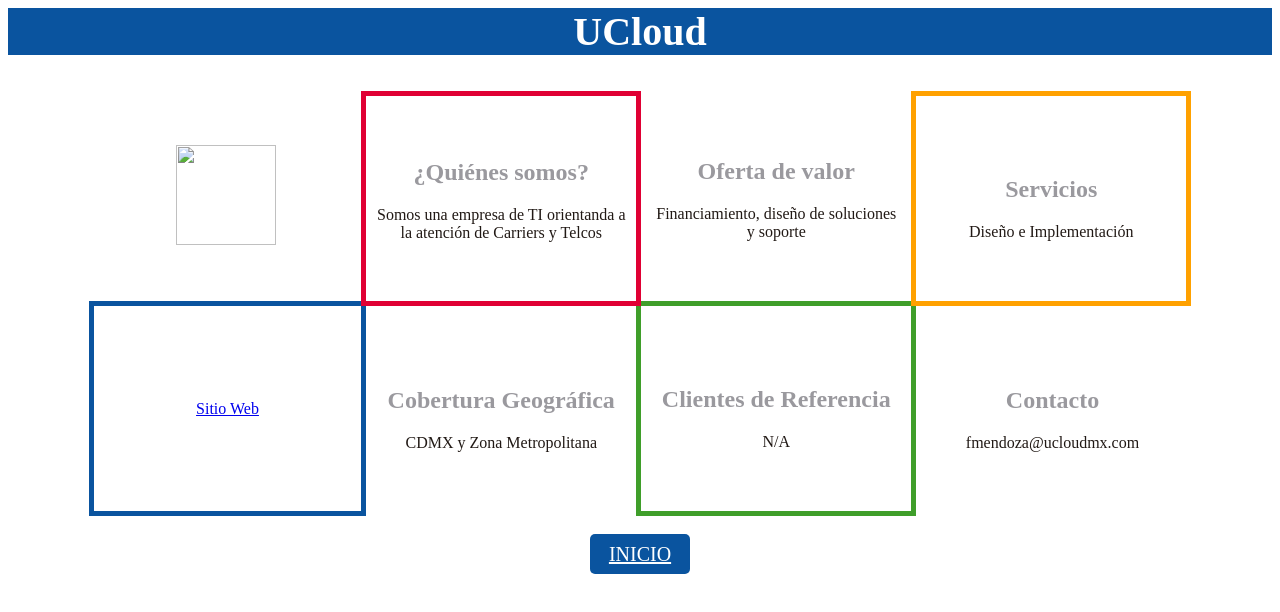
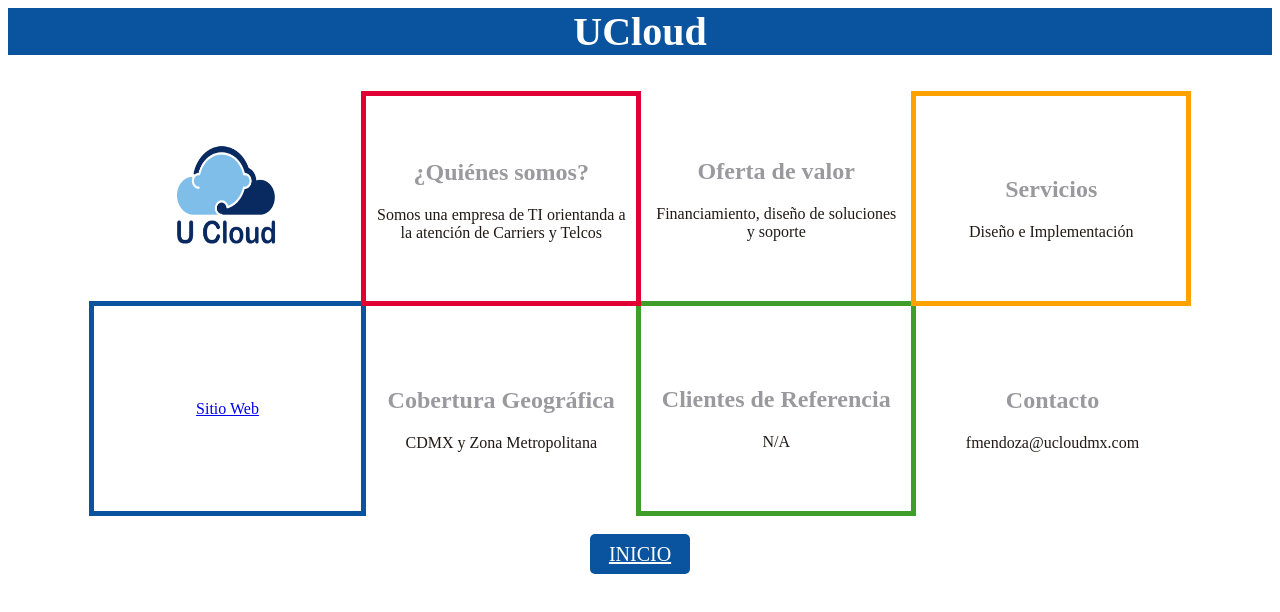
Before and after one commit to Totenbrot/catalogo, a plain HTML site: page ucloud.html in a window 1280 px wide. Drawn offline with Linux system fonts and the light colour scheme; the site is published under a folder, as on GitHub Pages, so addresses that start at the root find nothing.

Commit message:
Update ucloud.html

```diff
--- a/ucloud.html
+++ b/ucloud.html
@@ -21,7 +21,7 @@
 <!--         <table class="tabla" align="center" width="600" height="300" border="1"> -->
         <table class="tabla" align="center">
             <tr>
-                <td><img src="/imagenes/ucloud_logo.png" width="100" height="100"></td>
+                <td><img src="imagenes/ucloud_logo.png" width="100" height="100"></td>
                 <td class = "rojo" ><h2>¿Quiénes somos?</h2> <p>Somos una empresa de TI orientanda a la atención de Carriers y Telcos</p></td>
                 <td><h2>Oferta de valor</h2> <p>Financiamiento, diseño de soluciones y soporte</p></td>
                 <td class = "amarillo"><h2>Servicios </h2> Diseño e Implementación</td>
```
